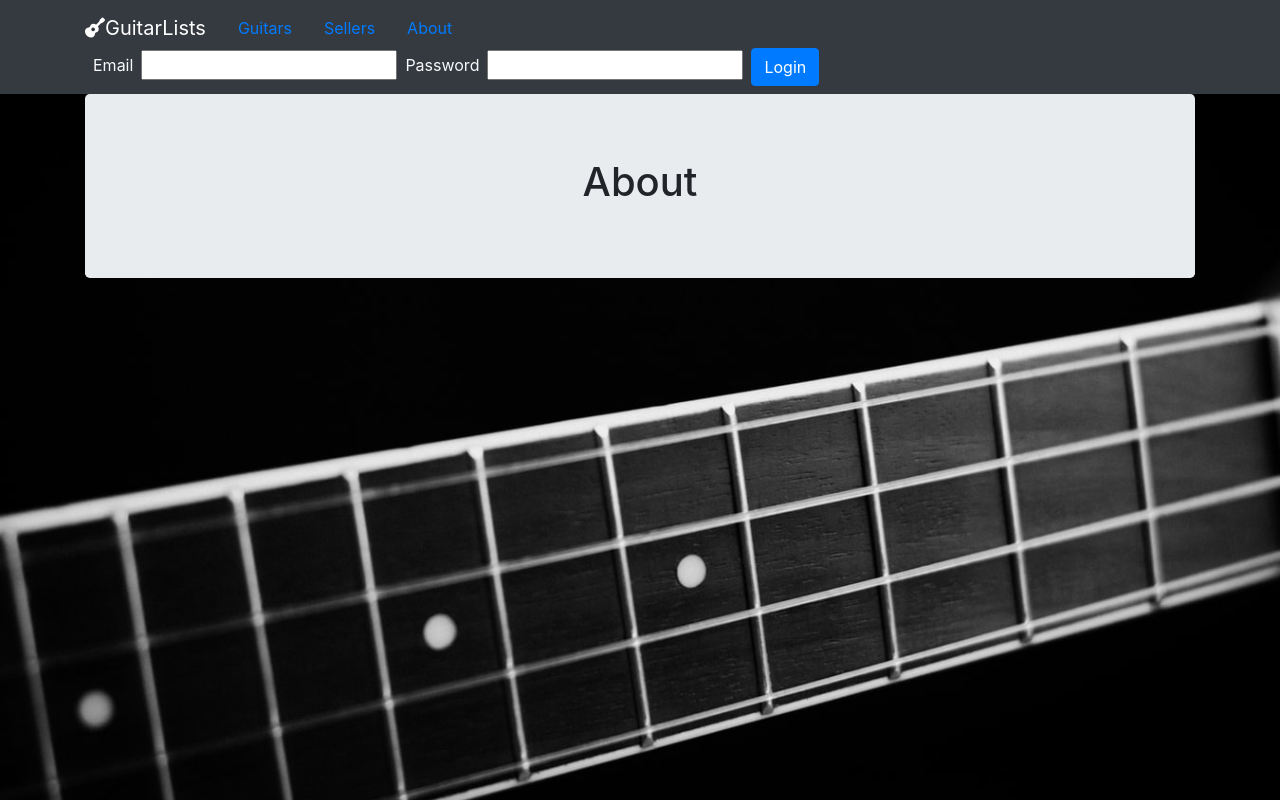
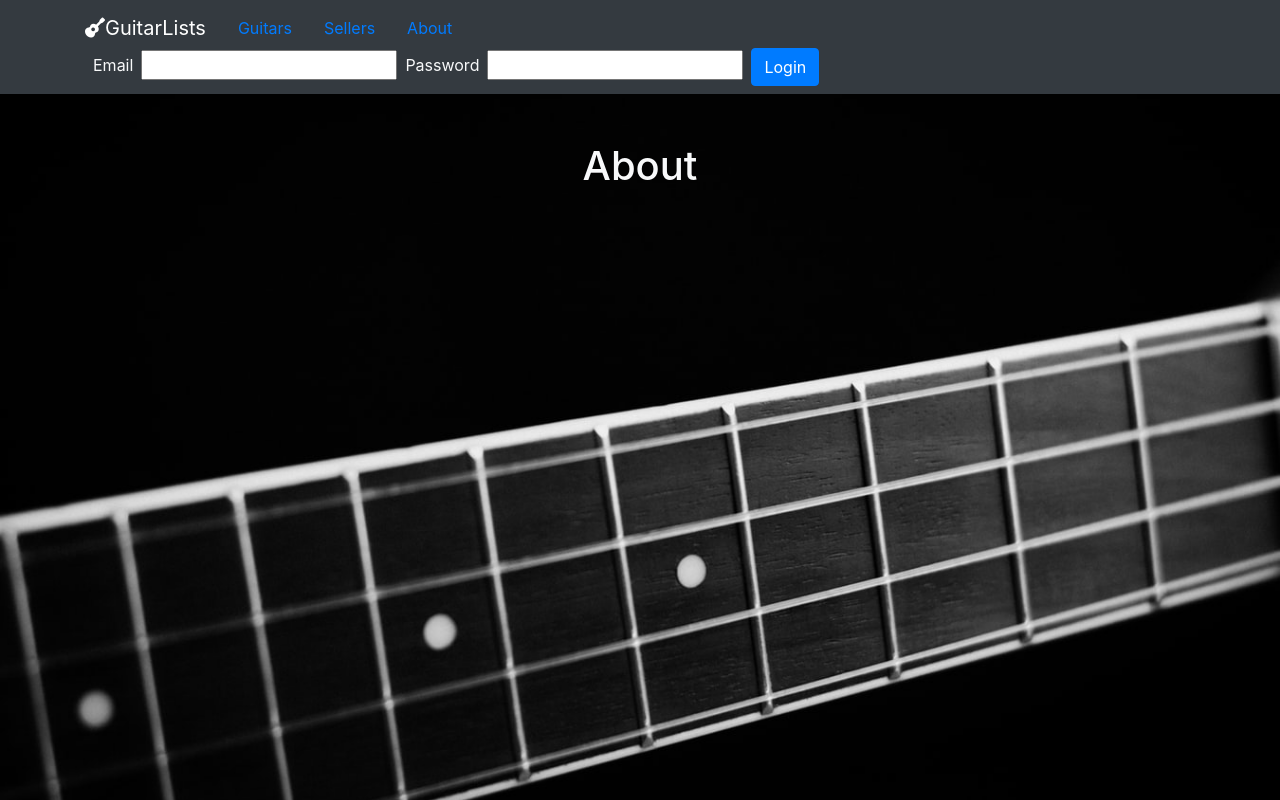
Before and after one commit to Raf-Batista/GuitarLists, a React (Create React App) app in the folder guitar-lists-client/: page /about in a window 1280 px wide. Built offline with nearby package versions, Linux system fonts and the light colour scheme; no server answers.

Commit message:
Remove jumbotron and add text-light and mt-5

```diff
--- a/guitar-lists-client/src/components/About.js
+++ b/guitar-lists-client/src/components/About.js
@@ -4,7 +4,7 @@ export default class About extends Component {
   render(){
     return(
       <div className="container">
-          <div className="jumbotron text-center">
+          <div className="text-center text-light mt-5">
             <h1>About</h1>
           </div>
       </div>
--- a/guitar-lists-client/src/components/Guitar.js
+++ b/guitar-lists-client/src/components/Guitar.js
@@ -55,7 +55,7 @@ class Guitar extends Component {
   render(){
     return(
      <div className="container">
-        <div className="jumbotron text-center">
+        <div className="text-center text-light">
           { // If state has a guitar then render div with guitar info. If not return null.
             this.state.guitar ?
             <div>
--- a/guitar-lists-client/src/containers/GuitarsContainer.js
+++ b/guitar-lists-client/src/containers/GuitarsContainer.js
@@ -25,7 +25,7 @@ class GuitarsContainer extends Component {
     })
     return(
       <div className="container">
-        <div className="jumbotron text-center">
+        <div className="text-center text-light mt-5">
           <h1>Guitars For Sale</h1>
           <label className="m-2">Search</label>
           <input  type="text" name="search" onChange={this.handleOnChange} value={this.state.query} placeholder="Search for a Guitar"/>
--- a/guitar-lists-client/src/containers/UsersContainer.js
+++ b/guitar-lists-client/src/containers/UsersContainer.js
@@ -25,7 +25,7 @@ class UsersContainer extends Component {
     })
     return(
       <div className="container">
-          <div className="jumbotron text-center">
+          <div className="text-center text-light mt-5">
             <h1>Sellers</h1>
             <label className="m-2">Search</label>
             <input  type="text" name="search" onChange={this.handleOnChange} value={this.state.query} placeholder="Search for a Seller"/>
```
